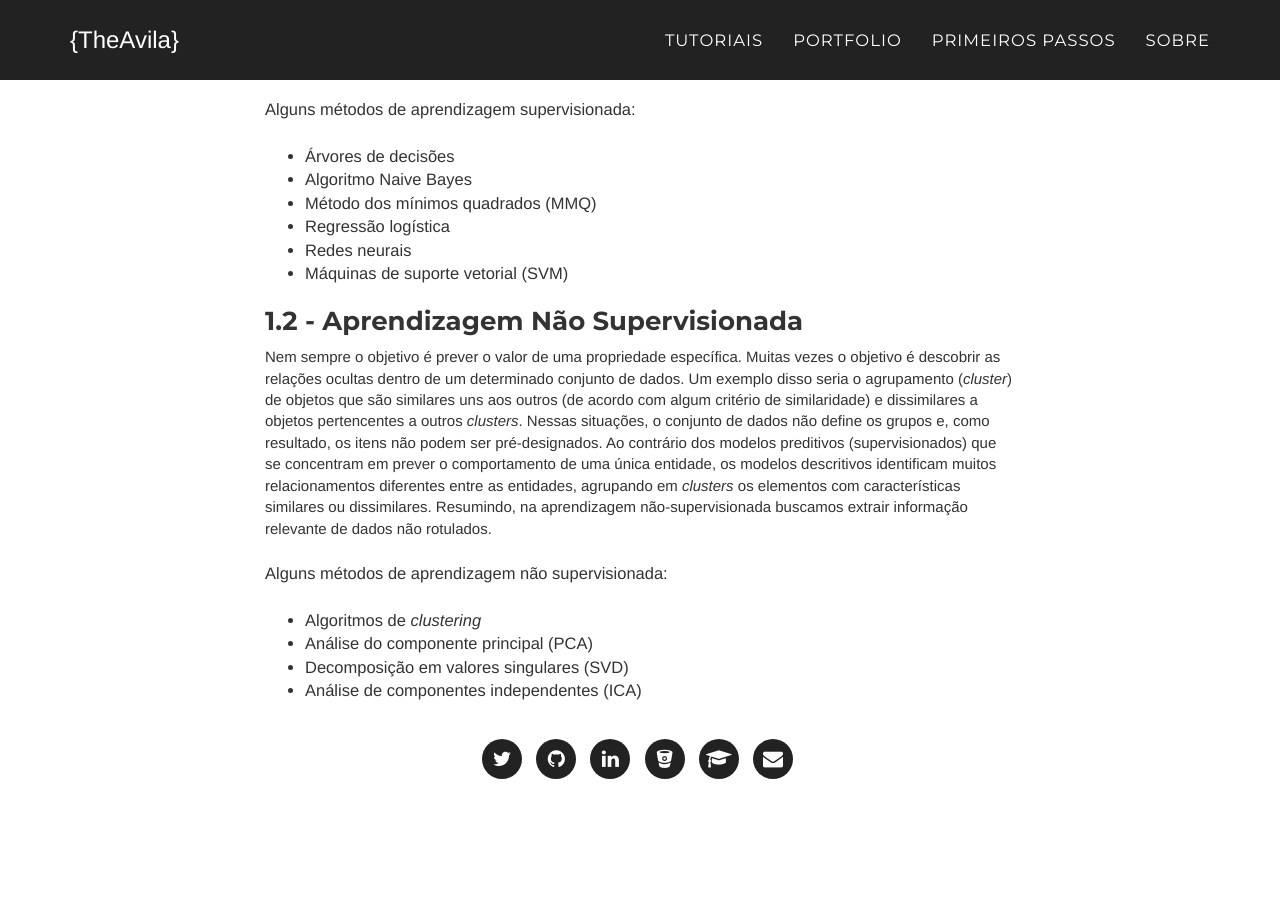
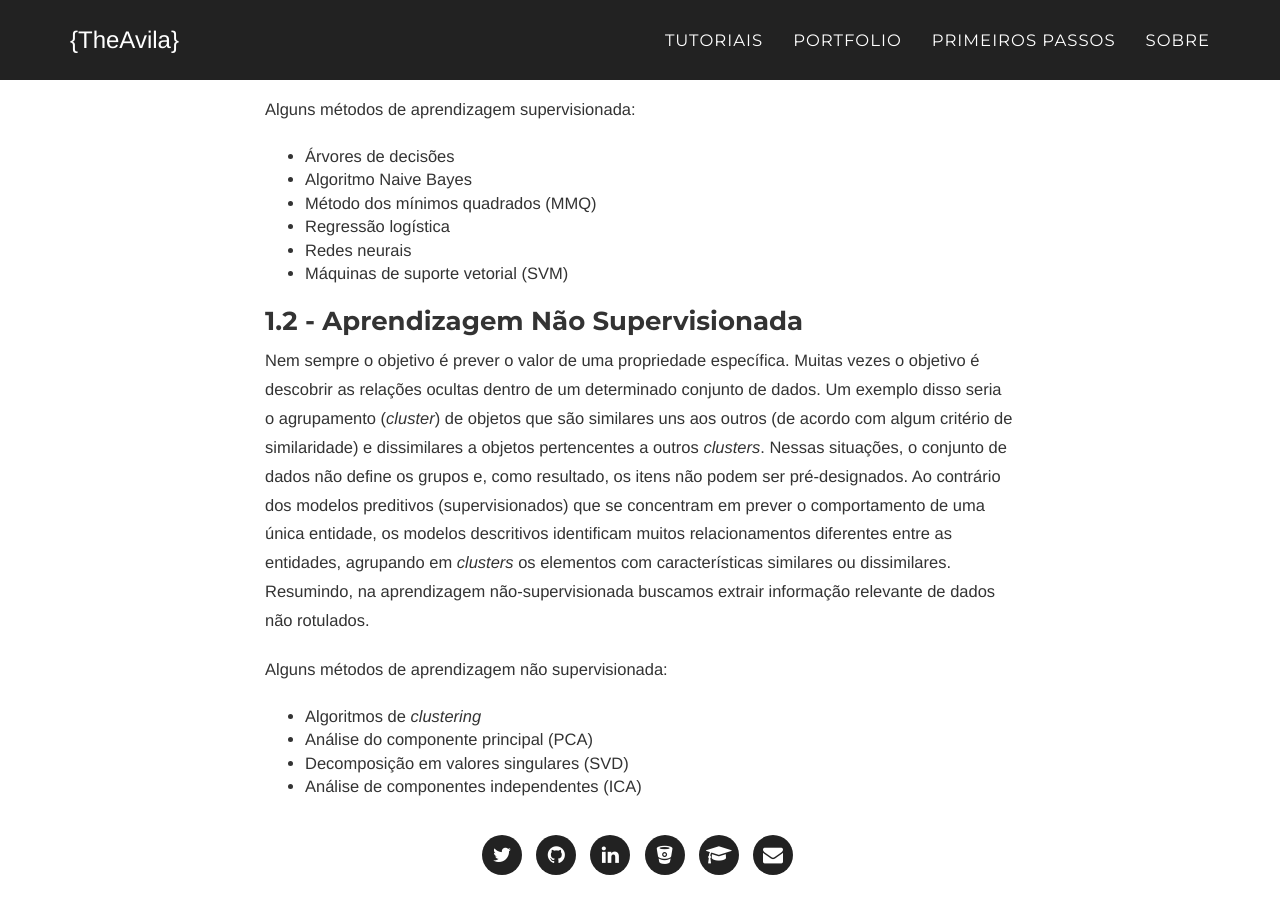
Before and after one commit to theavila/theavila.github.io, a Jekyll site: the page built from primeirosPassos.html, in a window 1280 px wide and 900 px high, scrolled down 1149 px. Built offline with Jekyll 4.4.1, drawn with Linux system fonts in a browser that asks for light colours; some web fonts are replaced; before the commit the page ends 1953 px from its top, so only the background shows below that.

Commit message:
1.2 ajuste

```diff
--- a/primeirosPassos.html
+++ b/primeirosPassos.html
@@ -22,7 +22,7 @@ Exemplo: conjunto de dados de tweets marcados como positivos, negativos ou neutr
 </ul>
 
 <h3>1.2 - Aprendizagem Não Supervisionada</h3>
-Nem sempre o objetivo é prever o valor de uma propriedade específica. Muitas vezes o objetivo é descobrir as relações ocultas dentro de
+<p>Nem sempre o objetivo é prever o valor de uma propriedade específica. Muitas vezes o objetivo é descobrir as relações ocultas dentro de
 um determinado conjunto de dados. Um exemplo disso seria o agrupamento (<i>cluster</i>) de objetos que são similares uns aos outros (de acordo com algum
 critério de similaridade) e dissimilares a objetos pertencentes a outros <i>clusters</i>.
 Nessas situações, o conjunto de dados não define os grupos e, como resultado, os itens não podem ser pré-designados.
```
